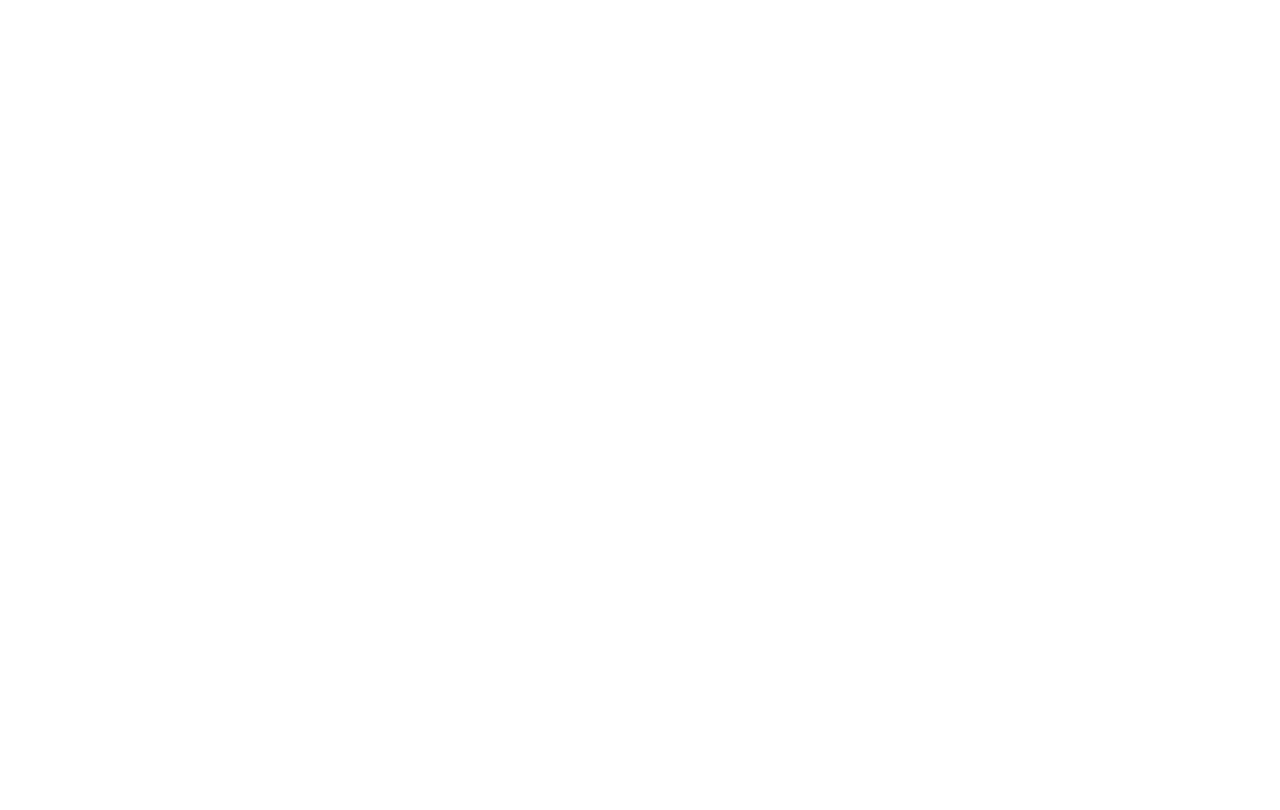
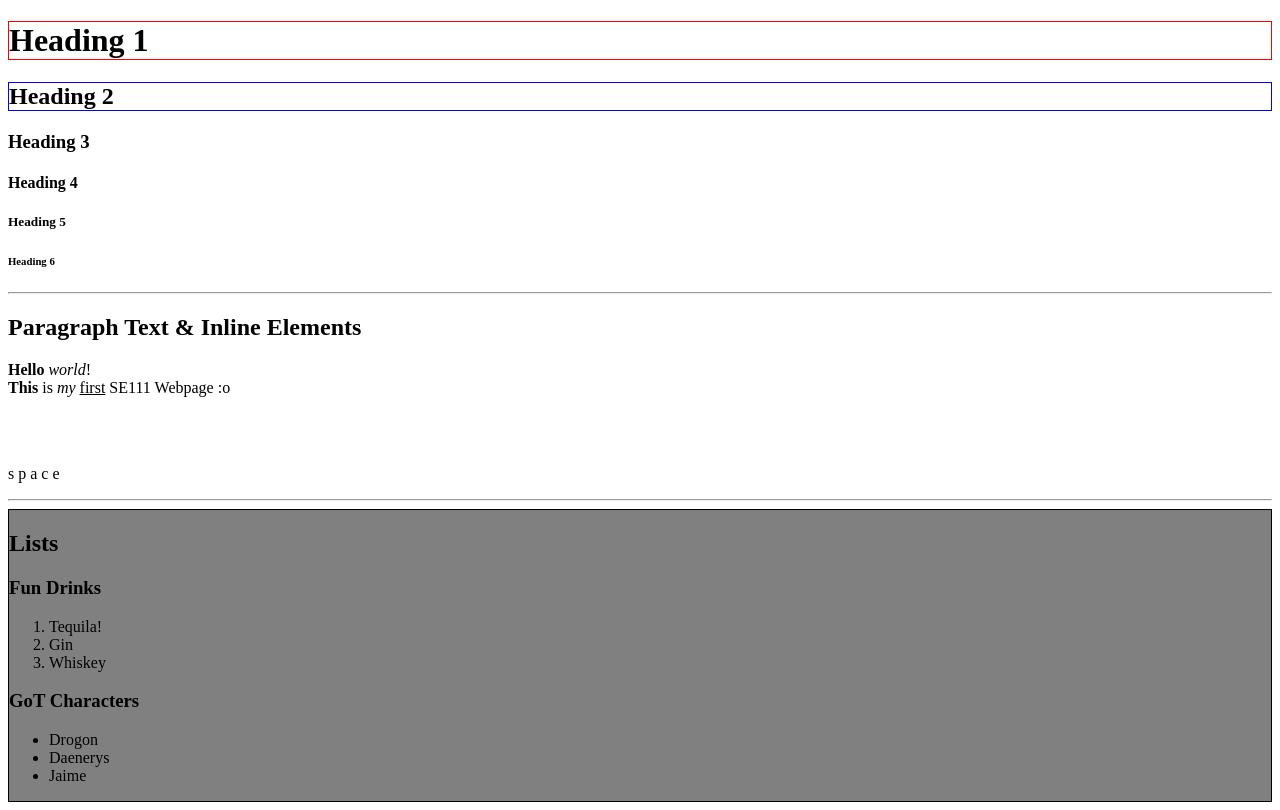
Before and after one commit to Strider-Day/SE111_22_202320, a plain HTML site: page week1_demo/index.html in a window 1280 px wide. Drawn offline with Linux system fonts and the light colour scheme.

Commit message:
end of w1d2 demo

```diff
--- a/week1_demo/index.html
+++ b/week1_demo/index.html
@@ -5,7 +5,7 @@
     <meta http-equiv="X-UA-Compatible" content="IE=edge">
     <meta name="viewport" content="width=device-width, initial-scale=1.0">
 
-    <meta name="author" content="K Truchon">
+    <meta name="author" content="Andrew Rockwell">
     <meta name="description" content="W1 Demo">
 
     <title>W1  |  Demo</title>
@@ -14,6 +14,52 @@
     <!--this is a comment in HTML-->
     <!--the body holds all viewable content for the page-->
 
+    <!--Block level elements: start on new left aligned line in the browser page;
+    span width of page/containing element (parent)-->
+    <!--Heading Tags: 1 is the MOST important, there are 6-->
+    <h1 style="border:1px solid rgb(255, 0, 0)">Heading 1</h1> <!--only ONE per page! SEO(search enging optimization)-->
 
+    <h2 style="border:1px solid blue">Heading 2</h2>
+    <h3>Heading 3</h3>
+    <h4>Heading 4</h4>
+    <h5>Heading 5</h5>
+    <h6>Heading 6</h6>
+
+    <!--horizontal rule-->
+    <hr>
+
+    <h2>Paragraph Text & Inline Elements</h2>
+
+    <!--Paragraph elements hold bodies of text-->
+    <p><strong>Hello</strong> <em>world</em>! <br> <b>This</b> is <i>my</i> <u>first</u> SE111 Webpage :o</p>
+
+<!--strong and em(phasis) add SEO to a page-->
+
+    <br>
+    <br>
+
+    <p>s     p     a     c     e</p>
+
+    <hr>
+
+    <div style="border:1px solid black; background-color: grey">
+
+        <h2>Lists</h2>
+
+
+        <h3>Fun Drinks</h3>
+        <ol><!--Ordered List-->
+            <li>Tequila!</li>
+            <li>Gin</li>
+            <li>Whiskey</li>
+        </ol>
+
+        <h3>GoT Characters</h3>
+        <ul><!--Unordered List-->
+            <li>Drogon</li>
+            <li>Daenerys</li>
+            <li>Jaime</li>
+        </ul>
+    </div><!--end of the div-->
 </body>
 </html>
```
Also changed, not shown: w1/index.html (added, +23 -0 lines).
